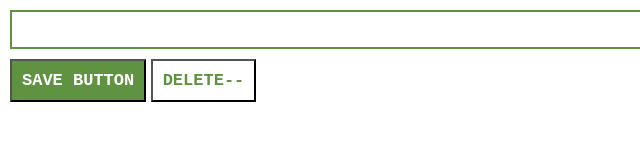
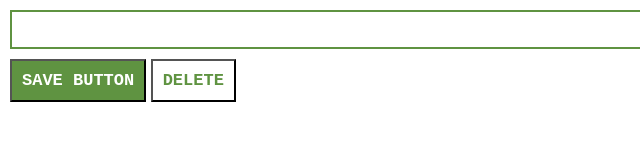
Before and after one commit to av952/widget-pages, a browser extension: page index.html in a window 1280 px wide. Shown: the full height of the page, 0-640 px from the left. Drawn offline with Linux system fonts and the light colour scheme.

Commit message:
prueba con ramas

```diff
--- a/index.html
+++ b/index.html
@@ -12,7 +12,7 @@
 
     <button id="input-btn">SAVE BUTTON</button>
     <!-- <button id="tab-btn">SAVE TAB</button> -->
-    <button id="borrar">DELETE--</button>
+    <button id="borrar">DELETE</button>
     <ul id="ul-el"></ul>
 
     <ul>
```
